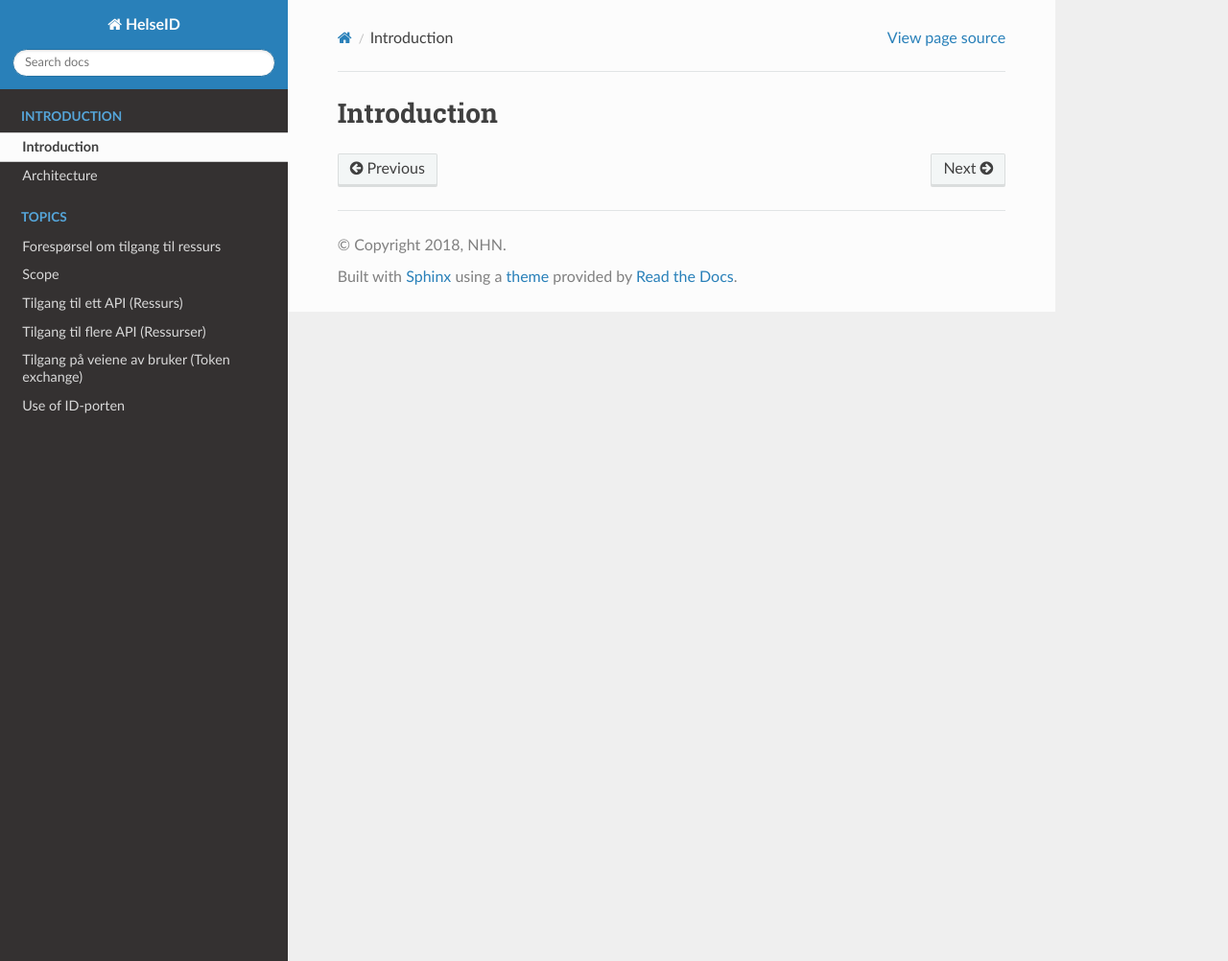
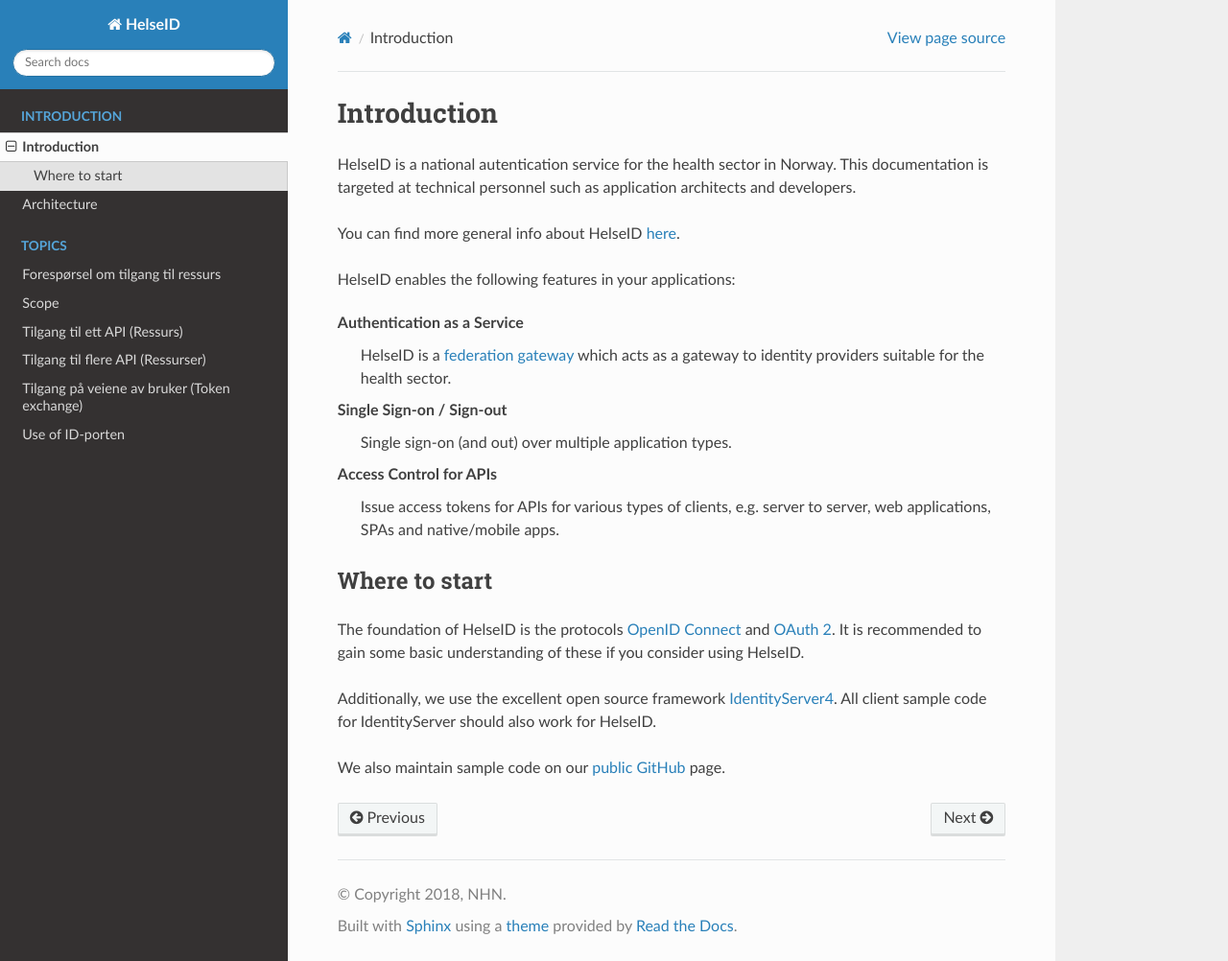
Before and after one commit to HelseID/HelseID-Public, a Sphinx documentation site: the page built from docs/intro/introduction.rst, in a window 1280 px wide and 1002 px high. Shown: the whole window at 96% size. Built offline with Sphinx 7.4.7 and the Read the Docs theme 2.0.0, drawn with Linux system fonts in a browser that asks for light colours; pages that are not in the unit, such as notebooks, are missing from menus.

Commit message:
Introduction, initial version

```diff
--- a/docs/intro/introduction.rst
+++ b/docs/intro/introduction.rst
@@ -1,2 +1,25 @@
 Introduction
 ============
+HelseID is a national autentication service for the health sector in Norway.  This documentation is targeted at technical personnel such as application architects and developers.
+
+You can find more general info about HelseID `here <https://www.nhn.no/helseid/>`_.
+
+HelseID enables the following features in your applications:
+
+**Authentication as a Service**
+    HelseID is a `federation gateway <http://docs.identityserver.io/en/release/topics/federation_gateway.html>`_ which acts as a gateway to identity providers suitable for the health sector.
+
+**Single Sign-on / Sign-out**
+    Single sign-on (and out) over multiple application types.
+
+**Access Control for APIs**
+    Issue access tokens for APIs for various types of clients, e.g. server to server, web applications, SPAs and native/mobile apps.
+
+
+Where to start
+^^^^^^^^^^^^^^
+The foundation of HelseID is the protocols `OpenID Connect <http://openid.net/connect/>`_ and `OAuth 2 <https://oauth.net/2/>`_. It is recommended to gain some basic understanding of these if you consider using HelseID.
+
+Additionally, we use the excellent open source framework `IdentityServer4 <http://docs.identityserver.io/en/release/index.html>`_. All client sample code for IdentityServer should also work for HelseID.
+
+We also maintain sample code on our `public GitHub <https://github.com/HelseID/HelseID.Samples>`_ page.
```
